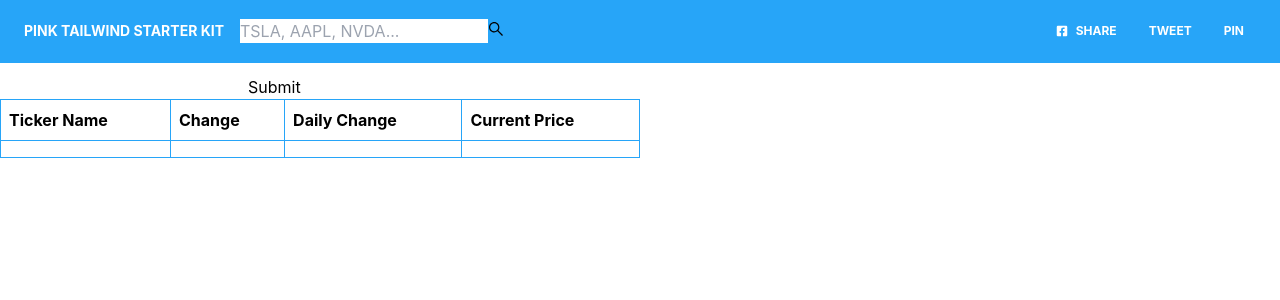
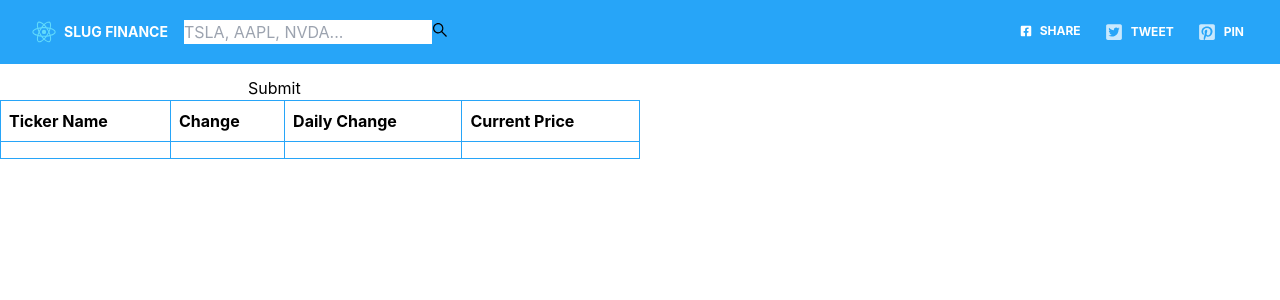
Before and after one commit to StevenC10/SlugFinance, a React (Create React App) app in the folder frontend/react/: page / in a window 1280 px wide. Shown: the top 300 px of the page. Built offline with nearby package versions, Linux system fonts and the light colour scheme.

Commit message:
got a logo and icons to appear on navbar

```diff
--- a/frontend/react/src/App.js
+++ b/frontend/react/src/App.js
@@ -54,6 +54,7 @@ function App() {
       <form onSubmit = {handleSubmit}>
         <input
         type = "text"
+        name = "name"
         onChange= {(event) =>
           setStock(event.target.value)}
         />
--- a/frontend/react/src/components/Navbar.jsx
+++ b/frontend/react/src/components/Navbar.jsx
@@ -1,18 +1,19 @@
 import React from 'react'
-import {FaFacebookSquare,FaSistrix} from "react-icons/fa"
-
+import {FaFacebookSquare,FaSistrix, FaBars, FaTwitterSquare,FaPinterestSquare} from "react-icons/fa"
+import { ReactComponent as Logo} from '../logo.svg'
 export default function Navbar({ fixed }) {
     const [navbarOpen, setNavbarOpen] = React.useState(false);
     return (
       <>
         <nav className="relative flex flex-wrap items-center justify-between px-2 py-3 bg-[#27a5f8] mb-3">
           <div className="container px-4 mx-auto flex flex-wrap items-center justify-between">
+            <Logo width="40" height="40"/>
             <div className="w-full relative flex justify-between lg:w-auto lg:static lg:block lg:justify-start">
               <a
                 className="text-sm font-bold leading-relaxed inline-block mr-4 py-2 whitespace-nowrap uppercase text-white"
                 href="#pablo"
               >
-                pink Tailwind Starter Kit
+                SLUG FINANCE
               </a>
 
               <button
@@ -20,10 +21,8 @@ export default function Navbar({ fixed }) {
                 type="button"
                 onClick={() => setNavbarOpen(!navbarOpen)}
               >
-                <i className="fas fa-bars"></i>
+                <i><FaBars/></i>
               </button>
-
-
             </div>
             <div>
             <form background-color="white">
@@ -57,7 +56,7 @@ export default function Navbar({ fixed }) {
                     className="px-3 py-2 flex items-center text-xs uppercase font-bold leading-snug text-white hover:opacity-75"
                     href="#pablo"
                   >
-                    <i className="fab fa-twitter text-lg leading-lg text-white opacity-75"></i><span className="ml-2">Tweet</span>
+                    <i className="text-lg leading-lg text-white opacity-75"><FaTwitterSquare/></i><span className="ml-2">Tweet</span>
                   </a>
                 </li>
                 <li className="nav-item">
@@ -65,7 +64,7 @@ export default function Navbar({ fixed }) {
                     className="px-3 py-2 flex items-center text-xs uppercase font-bold leading-snug text-white hover:opacity-75"
                     href="#pablo"
                   >
-                    <i className="fab fa-pinterest text-lg leading-lg text-white opacity-75"></i><span className="ml-2">Pin</span>
+                    <i className="text-lg leading-lg text-white opacity-75"><FaPinterestSquare/></i><span className="ml-2">Pin</span>
                   </a>
                 </li>
               </ul>
```
